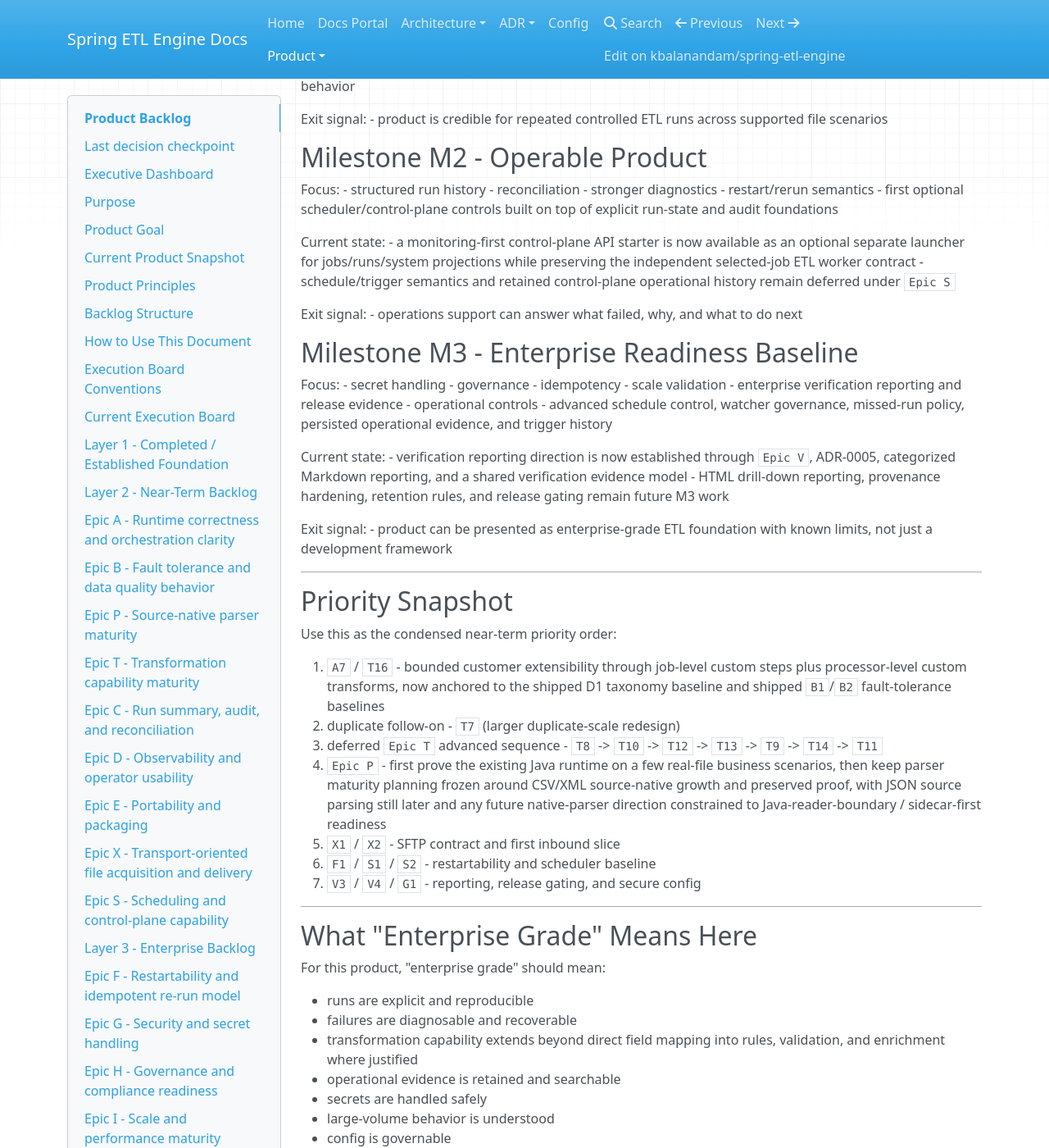
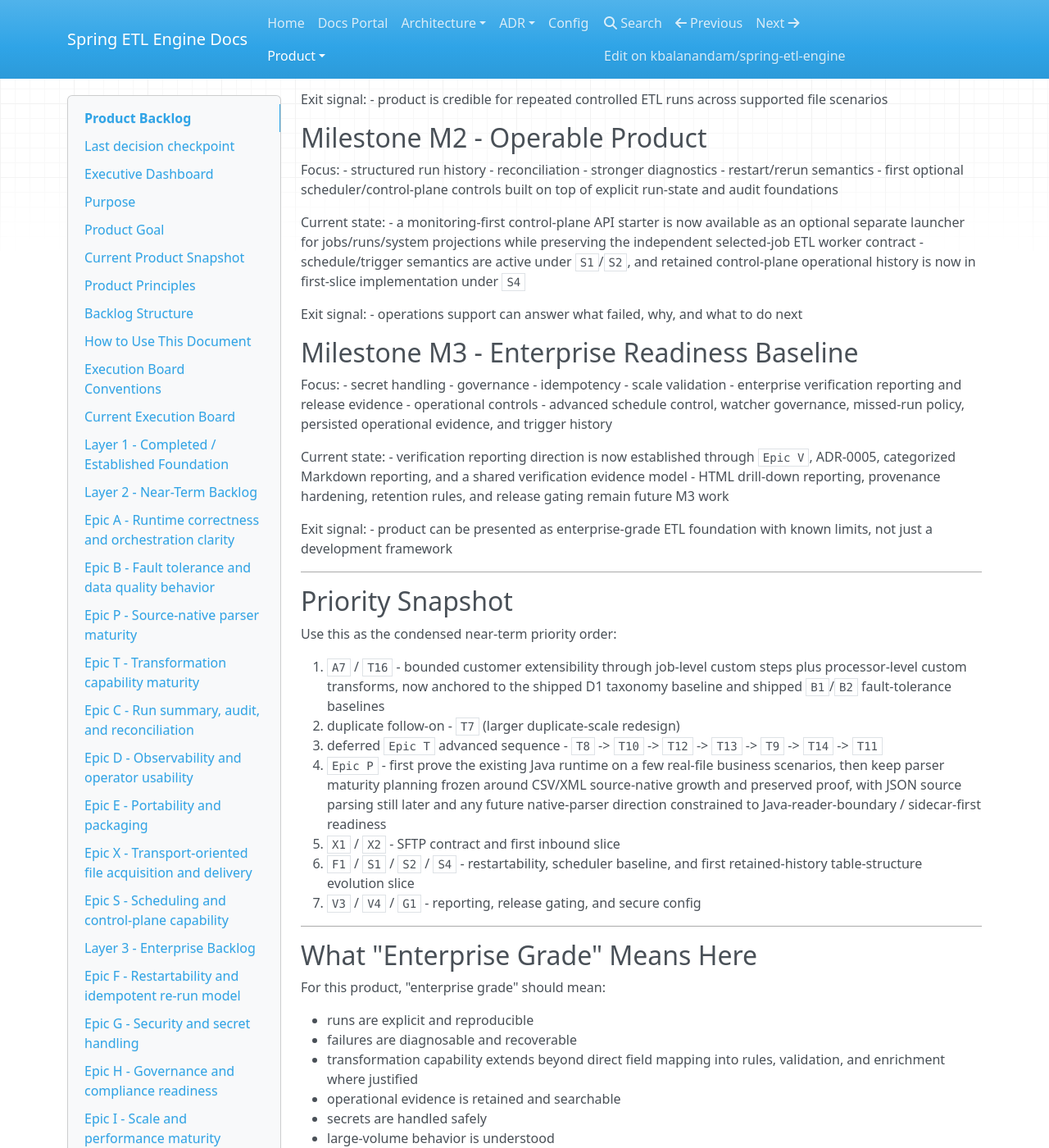
Before and after one commit to kbalanandam/spring-etl-engine, an MkDocs documentation site: the page built from docs/product/product-backlog.md, in a window 1280 px wide and 1400 px high, scrolled down 26038 px. Shown: the whole window at 82% size. Built offline with MkDocs 1.6.1, drawn with Linux system fonts in a browser that asks for light colours; nearby versions of some CDN libraries; some of the changed text lies outside the part shown.

Commit message:
docs(s4): add first table-structure migration slice to 1.8.0 scope

```diff
--- a/docs/product/product-backlog.md
+++ b/docs/product/product-backlog.md
@@ -273,7 +273,7 @@
 | [S1](backlog-items/scheduler/S1-schedule-model-and-trigger-contract.md) | Define schedule model and trigger contract for scenario-based execution | Epic S | P1 | In Progress | M2 | A1, C1 | First slice in progress: freeze one selected-job launch contract plus trigger-origin/identity evidence boundary before `S2` implementation expands controls |
 | [S2](backlog-items/scheduler/S2-time-based-schedule-definitions-with-pause-resume.md) | Add time-based schedule definitions with pause/resume controls | Epic S | P1 | Deferred | M2 | S1 | First practical scheduler slice after run-state and audit direction are clearer |
 | [S3](backlog-items/scheduler/S3-overlap-policy-missed-run-handling-and-trigger-audit-trail.md) | Add overlap policy, missed-run handling, and basic trigger audit trail | Epic S | P1 | Deferred | M3 | S1, S2, F1 | Enterprise scheduler credibility depends on run control and evidence |
-| [S4](backlog-items/scheduler/S4-control-plane-operational-data-model.md) | Define control-plane operational data model for schedules, watchers, trigger events, run and step history, artifact lineage, and restartability anchors | Epic S | P1 | Deferred | M3 | S1, C1, C2 | Persist optional scheduler/control-plane history coherently without making it a prerequisite for direct ETL-core execution |
+| [S4](backlog-items/scheduler/S4-control-plane-operational-data-model.md) | Define control-plane operational data model for schedules, watchers, trigger events, run and step history, artifact lineage, and restartability anchors | Epic S | P1 | In Progress | M2 | S1, C1, C2 | Current-release first slice: evolve scheduler table structures and retained-history boundaries in a portable way while preserving the optional control-plane contract |
 | [U1](backlog-items/operator-ui/U1-independent-operator-ui-shell-and-monitoring-read-model.md) | Stand up independent monitoring-first Operator UI shell with jobs and runs list views | Epic U | P1 | Done | M2 | C1 | Completed monitoring-first shell on `/operator` with read-only Jobs/Runs list views, placeholder deep links (`#/runs/{jobExecutionId}`, `#/jobs/{jobKey}`), client-side filter/sort controls, and hash-route state persistence; remains independent from ETL worker launch path |
 | [U2](backlog-items/operator-ui/U2-run-detail-drilldown-with-step-and-artifact-evidence.md) | Add job run detail drill-down with step outcomes, evidence links, and run-scoped log viewer | Epic U | P1 | Done | M2 | U1, C2 | Completed run-detail drill-down with step/failure/artifact evidence, independent/combined runs-list job + start-date filtering, and richer run-instance-scoped in-page log rendering (without widening scheduler/launch boundaries) |
 | [U3](backlog-items/operator-ui/U3-guarded-trigger-now-from-job-details.md) | Add guarded trigger-now action from job details without scheduler coupling | Epic U | P1 | Done | M2 | U1, S1 | Completed guarded trigger-now action on job detail with confirmation, traceable `triggerEventId`/decision feedback, categorized failure messages, and explicit selected-job boundary wording (no scheduler-management controls added) |
@@ -297,7 +297,7 @@
 9. Leave JSON source-parser planning out of the active board until the CSV/XML parser baseline proves enough maturity for more demanding real-world scenarios.
 10. Start transport work with `X1`, then `X2` once the contract and boundary are clear.
 11. Start Operator UI in parallel as a monitoring-first independent slice (`U1` -> `U2` -> `U3`) so users get centralized job/run visibility without coupling UI to ETL-core launch behavior.
-12. Run `S1` contract freeze as the active scheduler slice and keep `S2`/`S3`/`S4` deferred until boundary sign-off is complete (single selected-job launch boundary, trigger-origin/identity evidence shape, and retry/restart separation).
+12. Run `S1` contract freeze as the active scheduler boundary and execute first `S2` + `S4` implementation slices in the same release lane, while keeping advanced `S3` overlap/missed-run policy deferred.
 13. Leave `V3` / `V4` and wider scheduler/restart work for the next operational maturity pass.
 
 ### Duplicate-handling checkpoint for next session
@@ -752,7 +752,7 @@
 
 Current state:
 - a monitoring-first control-plane API starter is now available as an optional separate launcher for jobs/runs/system projections while preserving the independent selected-job ETL worker contract
-- schedule/trigger semantics and retained control-plane operational history remain deferred under `Epic S`
+- schedule/trigger semantics are active under `S1`/`S2`, and retained control-plane operational history is now in first-slice implementation under `S4`
 
 Exit signal:
 - operations support can answer what failed, why, and what to do next
@@ -786,7 +786,7 @@
 3. deferred `Epic T` advanced sequence - `T8` -> `T10` -> `T12` -> `T13` -> `T9` -> `T14` -> `T11`
 4. `Epic P` - first prove the existing Java runtime on a few real-file business scenarios, then keep parser maturity planning frozen around CSV/XML source-native growth and preserved proof, with JSON source parsing still later and any future native-parser direction constrained to Java-reader-boundary / sidecar-first readiness
 5. `X1` / `X2` - SFTP contract and first inbound slice
-6. `F1` / `S1` / `S2` - restartability and scheduler baseline
+6. `F1` / `S1` / `S2` / `S4` - restartability, scheduler baseline, and first retained-history table-structure evolution slice
 7. `V3` / `V4` / `G1` - reporting, release gating, and secure config
 
 ---
```
Also changed, not shown: CHANGELOG.md (+1 -0 lines), docs/architecture/control-plane/control-plane-local-relational-schema.md (+1 -0 lines), docs/product/backlog-items/scheduler/S4-control-plane-operational-data-model.md (+4 -3 lines), docs/product/release-planning-and-delivery-control.md (+3 -2 lines).
